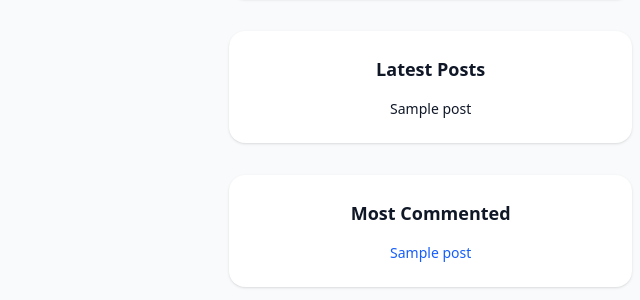
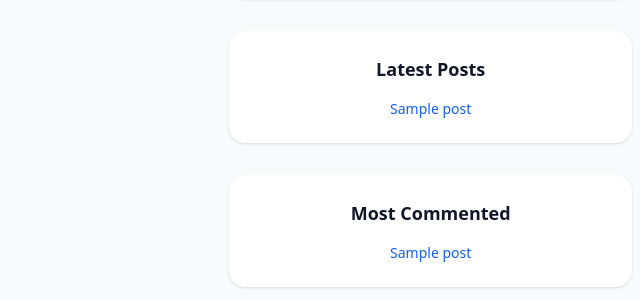
Before and after one commit to Legend7ok/Blog-Platform, a Django app: template app/blog/templates/blog/post/share.html in a window 1280 px wide. Shown: the part 216-516 px from the top of the page, without its empty margins (640-1280 px from the left). Run offline with Django 5.2, Linux system fonts and the light colour scheme; the template is opened without the code that fills it: values that come from a table or form of the project are taken from there, others are empty; tables that the repository leaves empty hold one stand-in row (values such as "Sample post"); style sheets or scripts are compiled from the project's sources.

Commit message:
Add blue color for links

```diff
--- a/app/blog/templates/blog/base.html
+++ b/app/blog/templates/blog/base.html
@@ -57,7 +57,7 @@
                 <!-- Latest Posts -->
                 <div class="bg-white p-6 rounded-2xl shadow-sm text-center">
                     <h3 class="text-lg font-semibold mb-4">Latest Posts</h3>
-                    <div class="space-y-2 text-sm">
+                    <div class="space-y-2 text-sm text-blue-600">
                         {% show_latest_posts 3 %}
                     </div>
                 </div>
```
